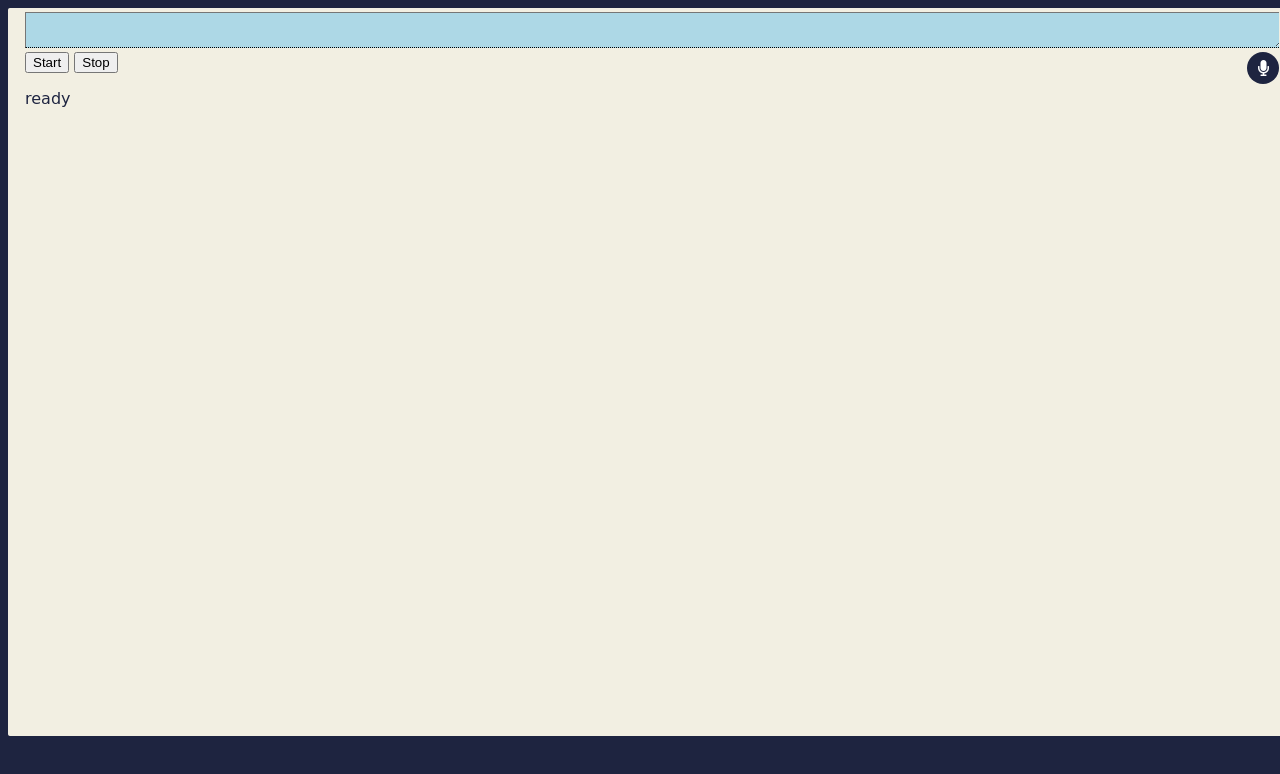
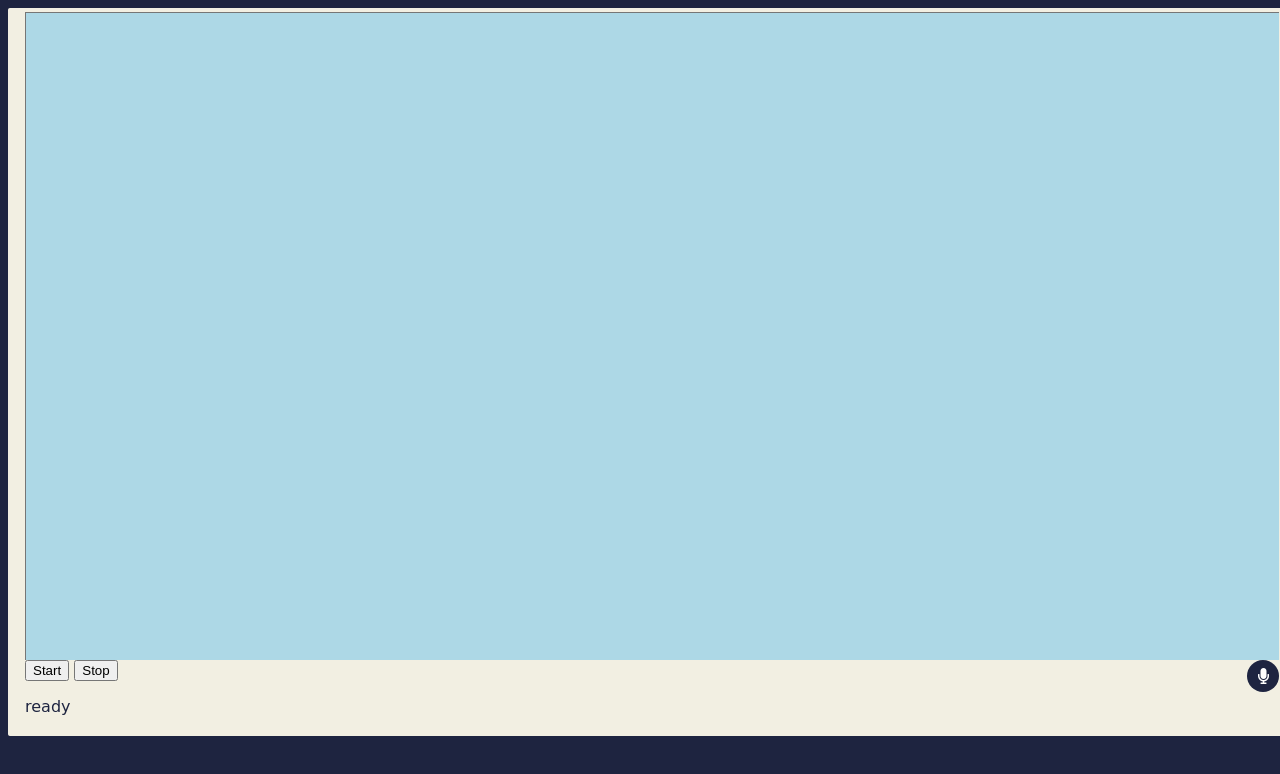
Before and after one commit to eldrgeek/eldr-voiceinterface, a website: page views/index.html in a window 1280 px wide. Drawn offline with Linux system fonts and the light colour scheme; files that its build step writes are made by us from their sources; files whose address does not match are found by name.

Commit message:
fixed styling and created footer

```diff
--- a/public/style.css
+++ b/public/style.css
@@ -9,6 +9,9 @@ body {
   font-family: 'Shadows Into Light', cursive;
 }
 .container {
+
+  display: flex;
+  flex-direction: column;
   position: relative;
   border: 1px solid #f2efe2;
   width: 98vw;
@@ -18,11 +21,11 @@ body {
   background: #f2efe2;
   padding: 0.2rem 1rem;
   color: #1e2440;
-  overflow: scroll;
+  /* overflow: scroll; */
   height: 90%;
 }
 .text-box {
-  /* max-height: 70vh; */
+  height:100%;
   overflow: scroll;
 }
 .text-box:focus {
--- a/views/index.html
+++ b/views/index.html
@@ -1,33 +1,40 @@
 <!DOCTYPE html>
 <html lang="en">
+
 <head>
 	<meta charset="UTF-8">
 	<meta name="viewport" content="width=device-width, initial-scale=1.0">
 	<meta http-equiv="X-UA-Compatible" content="ie=edge">
 	<title>Speech Recognition</title>
 	<link rel="stylesheet" href="style.css">
-  <link rel="stylesheet" href="https://use.fontawesome.com/releases/v5.8.2/css/all.css" integrity="sha384-oS3vJWv+0UjzBfQzYUhtDYW+Pj2yciDJxpsK1OYPAYjqT085Qq/1cq5FLXAZQ7Ay" crossorigin="anonymous">
+	<link rel="stylesheet" href="https://use.fontawesome.com/releases/v5.8.2/css/all.css"
+		integrity="sha384-oS3vJWv+0UjzBfQzYUhtDYW+Pj2yciDJxpsK1OYPAYjqT085Qq/1cq5FLXAZQ7Ay" crossorigin="anonymous">
 
 	<!-- load font awesome here for icon used on the page -->
 </head>
+
 <body>
-  <div class="container"> <!--page container -->
+	<div class="container">
+		<!--page container -->
 		<div class="text-box" id="text" contenteditable="true">
 
 			<textarea class="textarea" id="textarea" prompt="Talk here">
 
     </textarea>
-    </div> <!--text box which will contain spoken text -->
+		</div>
+		<!--text box which will contain spoken text -->
+		<div id="footer">
 			<button id="start">Start</button>
-
 			<button id="stop">Stop</button>
 			<i class="fa fa-microphone"></i> <!-- microphone icon to be clicked before speaking -->
-
-    <p class="status" id="status" contenteditable="true"></div> <!--text box which will contain spoken text -->
+			<p class="status" id="status" contenteditable="true">
+		</div>
+	</div>
 
 	</div>
 	<!--   <audio class="sound" src="chime.mp3"></audio> -->
 	<!-- sound to be played when we click icon => http://soundbible.com/1598-Electronic-Chime.html -->
 	<script src="client.js"></script> <!-- link to index.js script -->
 </body>
+
 </html>
```
Lines whose indentation alone changed are shown as unchanged.
